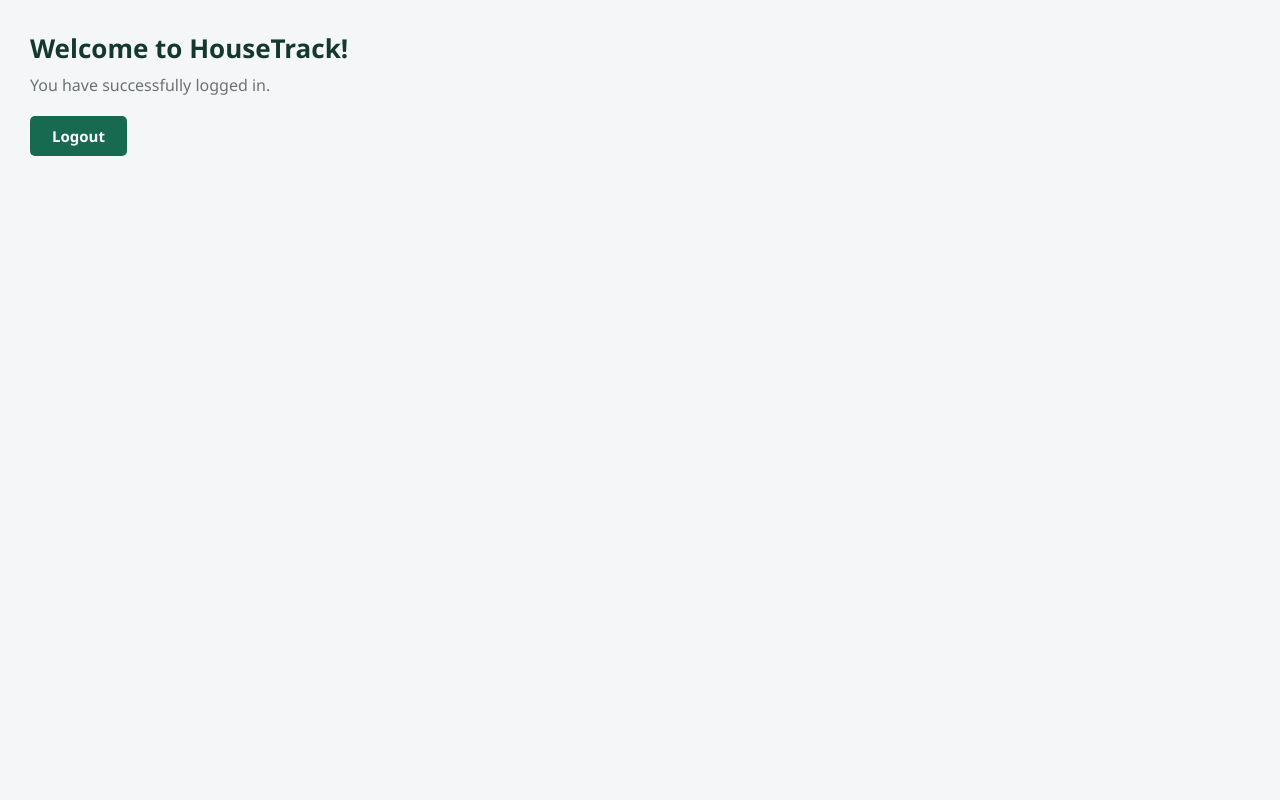
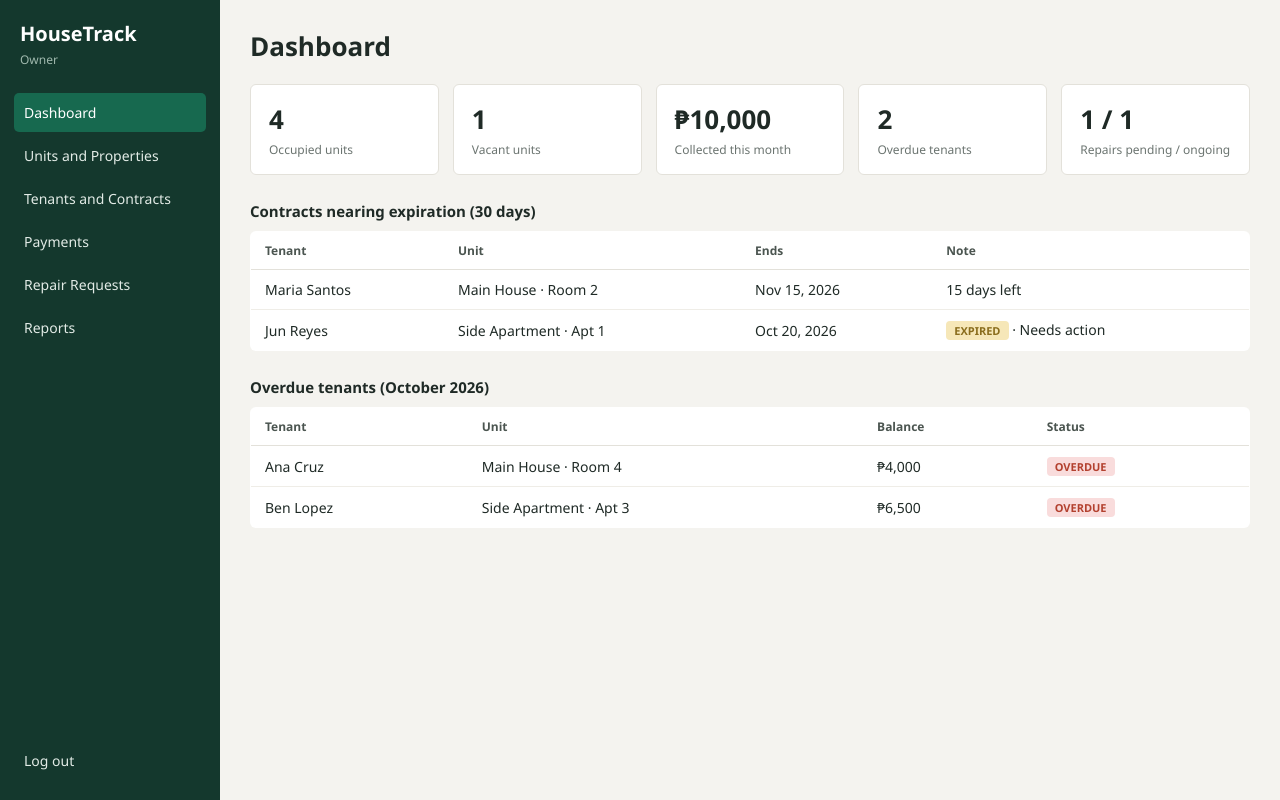
Before and after one commit to jhnmss-source/HouseTrack, a website: page src/public/dashboard.html in a window 1280 px wide. Drawn offline with Linux system fonts and the light colour scheme.

Commit message:
Restyling dashboard and style link fix

```diff
--- a/src/public/css/style.css
+++ b/src/public/css/style.css
@@ -1,7 +1,7 @@
-/* Hello this is a test i am shan 002 */
+/* Hello this is a test i am shan 003 */
 
 * { box-sizing: border-box; margin: 0; padding: 0; font-family: "Segoe UI", Arial, sans-serif; }
-body { background: #f4f6f8; }
+body { background: #f4f3ef; color: #1f2a26; }
 
 /* LOGIN */
 body:has(.login-container) { display: flex; justify-content: center; align-items: center; min-height: 100vh; padding: 20px; background: #14382d; }
@@ -26,16 +26,27 @@ body:has(.login-container) { display: flex; justify-content: center; align-items
 .error { color: #b3412f; font-size: 14px; margin-top: 10px; }
 
 /* DASHBOARD */
-body > h1 { color: #14382d; font-size: 26px; margin: 30px 30px 8px; }
-body > p { color: #6b7470; margin: 0 30px 20px; }
-#logoutButton { margin-left: 30px; padding: 10px 22px; background: #17694f; color: #fff; border: none; border-radius: 5px; font-size: 15px; font-weight: 600; cursor: pointer; }
-#logoutButton:hover { background: #12573f; }
-.sidebar { position: fixed; top: 0; left: 0; width: 220px; height: 100%; background: #14382d; padding: 20px; }
-.sidebar h2 { color: #fff; margin-bottom: 20px; }
-.sidebar a { display: block; color: #cfe0d8; padding: 10px; text-decoration: none; border-radius: 5px; }
+.sidebar { position: fixed; top: 0; left: 0; width: 220px; height: 100%; background: #14382d; padding: 20px 14px; display: flex; flex-direction: column; }
+.sidebar .brand { padding: 0 6px; margin-bottom: 24px; }
+.sidebar h2 { color: #fff; font-size: 20px; }
+.sidebar .brand span { color: #9fb8ad; font-size: 12px; }
+.sidebar nav { flex: 1; }
+.sidebar a { display: block; color: #e2ebe6; padding: 10px; margin-bottom: 4px; font-size: 14px; text-decoration: none; border-radius: 5px; }
 .sidebar a:hover, .sidebar a.active { background: #17694f; color: #fff; }
-.content { margin-left: 220px; padding: 30px; }
-.cards { display: grid; grid-template-columns: repeat(auto-fit, minmax(200px, 1fr)); gap: 20px; margin-top: 20px; }
-.card { background: #fff; padding: 20px; border-radius: 8px; box-shadow: 0 2px 6px rgba(0,0,0,.08); }
-.card h3 { font-size: 14px; color: #6b7470; }
-.card p { font-size: 28px; margin-top: 10px; font-weight: bold; color: #14382d; }
+.sidebar .logout { background: none; border: none; color: #e2ebe6; text-align: left; padding: 10px; font-size: 14px; border-radius: 5px; cursor: pointer; }
+.sidebar .logout:hover { background: #17694f; color: #fff; }
+.content { margin-left: 220px; padding: 28px 30px; }
+.content h1 { font-size: 26px; color: #1f2a26; }
+.cards { display: grid; grid-template-columns: repeat(auto-fit, minmax(150px, 1fr)); gap: 14px; margin-top: 20px; }
+.card { background: #fff; padding: 16px 18px; border: 1px solid #e3e1da; border-radius: 6px; }
+.card p { font-size: 26px; font-weight: bold; color: #1f2a26; }
+.card h3 { font-size: 12px; font-weight: normal; color: #6b7470; margin-top: 4px; }
+.panel { margin-top: 26px; }
+.panel h2 { font-size: 15px; color: #1f2a26; margin-bottom: 10px; }
+.panel table { width: 100%; border-collapse: collapse; background: #fff; border: 1px solid #e3e1da; border-radius: 6px; overflow: hidden; }
+.panel th { text-align: left; font-size: 12px; color: #4b5550; padding: 10px 14px; border-bottom: 1px solid #e3e1da; }
+.panel td { font-size: 14px; padding: 10px 14px; border-bottom: 1px solid #efede7; }
+.panel tr:last-child td { border-bottom: none; }
+.badge { display: inline-block; padding: 2px 8px; font-size: 11px; font-weight: 600; border-radius: 4px; }
+.badge.expired { background: #f6e7b8; color: #8a6d1d; }
+.badge.overdue { background: #f9dcdc; color: #b3412f; }
--- a/src/public/dashboard.html
+++ b/src/public/dashboard.html
@@ -8,10 +8,106 @@
 </head>
 <body>
 
-    <h1>Welcome to HouseTrack!</h1>
-    <p>You have successfully logged in.</p>
+    <aside class="sidebar">
+        <div class="brand">
+            <h2>HouseTrack</h2>
+            <span>Owner</span>
+        </div>
 
-    <button id="logoutButton">Logout</button>
+        <nav>
+            <a href="dashboard.html" class="active">Dashboard</a>
+            <a href="#">Units and Properties</a>
+            <a href="#">Tenants and Contracts</a>
+            <a href="#">Payments</a>
+            <a href="#">Repair Requests</a>
+            <a href="#">Reports</a>
+        </nav>
+
+        <button id="logoutButton" class="logout">Log out</button>
+    </aside>
+
+    <main class="content">
+        <h1>Dashboard</h1>
+
+        <div class="cards">
+            <div class="card">
+                <p>4</p>
+                <h3>Occupied units</h3>
+            </div>
+            <div class="card">
+                <p>1</p>
+                <h3>Vacant units</h3>
+            </div>
+            <div class="card">
+                <p>₱10,000</p>
+                <h3>Collected this month</h3>
+            </div>
+            <div class="card">
+                <p>2</p>
+                <h3>Overdue tenants</h3>
+            </div>
+            <div class="card">
+                <p>1 / 1</p>
+                <h3>Repairs pending / ongoing</h3>
+            </div>
+        </div>
+
+        <section class="panel">
+            <h2>Contracts nearing expiration (30 days)</h2>
+            <table>
+                <thead>
+                    <tr>
+                        <th>Tenant</th>
+                        <th>Unit</th>
+                        <th>Ends</th>
+                        <th>Note</th>
+                    </tr>
+                </thead>
+                <tbody>
+                    <tr>
+                        <td>Maria Santos</td>
+                        <td>Main House · Room 2</td>
+                        <td>Nov 15, 2026</td>
+                        <td>15 days left</td>
+                    </tr>
+                    <tr>
+                        <td>Jun Reyes</td>
+                        <td>Side Apartment · Apt 1</td>
+                        <td>Oct 20, 2026</td>
+                        <td><span class="badge expired">EXPIRED</span> · Needs action</td>
+                    </tr>
+                </tbody>
+            </table>
+        </section>
+
+        <section class="panel">
+            <h2>Overdue tenants (October 2026)</h2>
+            <table>
+                <thead>
+                    <tr>
+                        <th>Tenant</th>
+                        <th>Unit</th>
+                        <th>Balance</th>
+                        <th>Status</th>
+                    </tr>
+                </thead>
+                <tbody>
+                    <tr>
+                        <td>Ana Cruz</td>
+                        <td>Main House · Room 4</td>
+                        <td>₱4,000</td>
+                        <td><span class="badge overdue">OVERDUE</span></td>
+                    </tr>
+                    <tr>
+                        <td>Ben Lopez</td>
+                        <td>Side Apartment · Apt 3</td>
+                        <td>₱6,500</td>
+                        <td><span class="badge overdue">OVERDUE</span></td>
+                    </tr>
+                </tbody>
+            </table>
+        </section>
+    </main>
 
     <script>
         document.getElementById('logoutButton')
```
